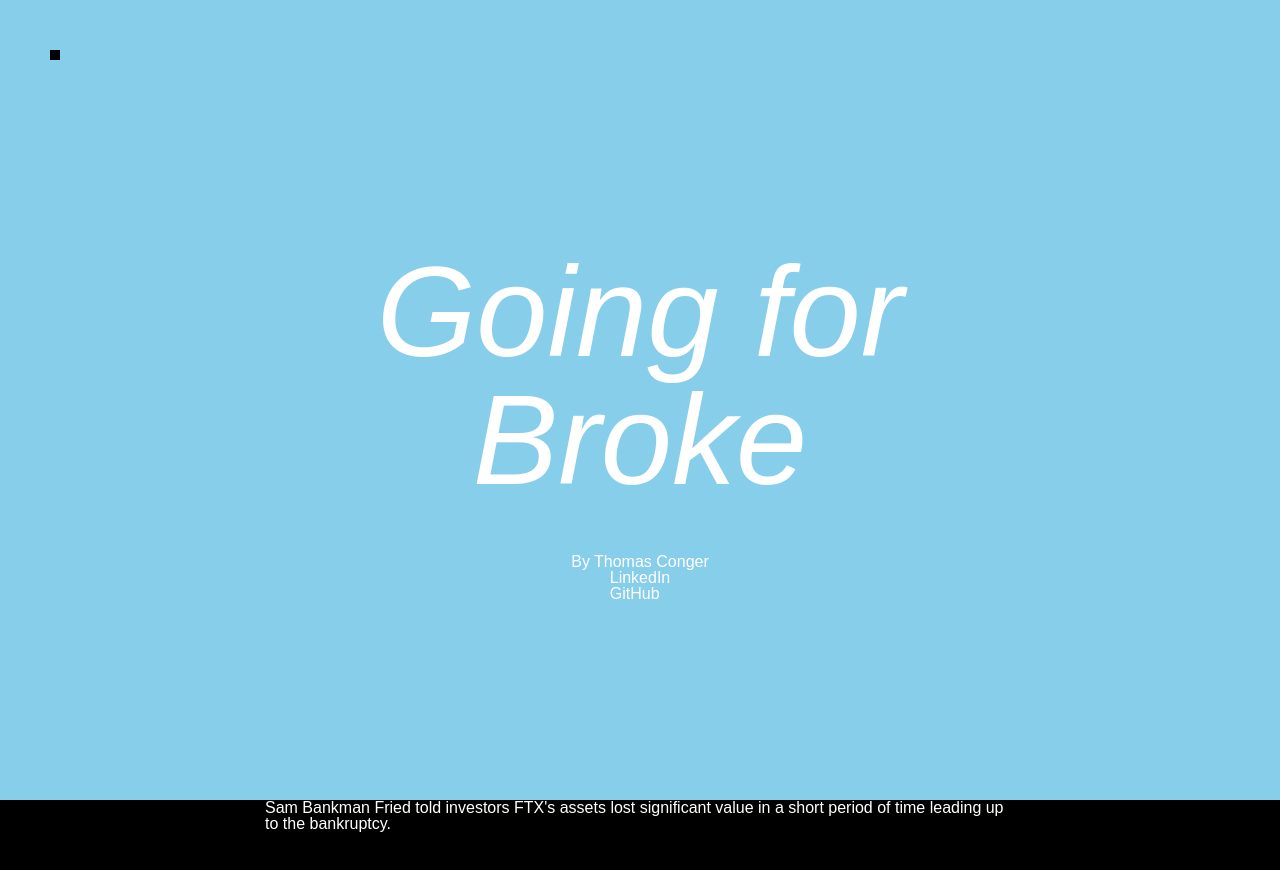
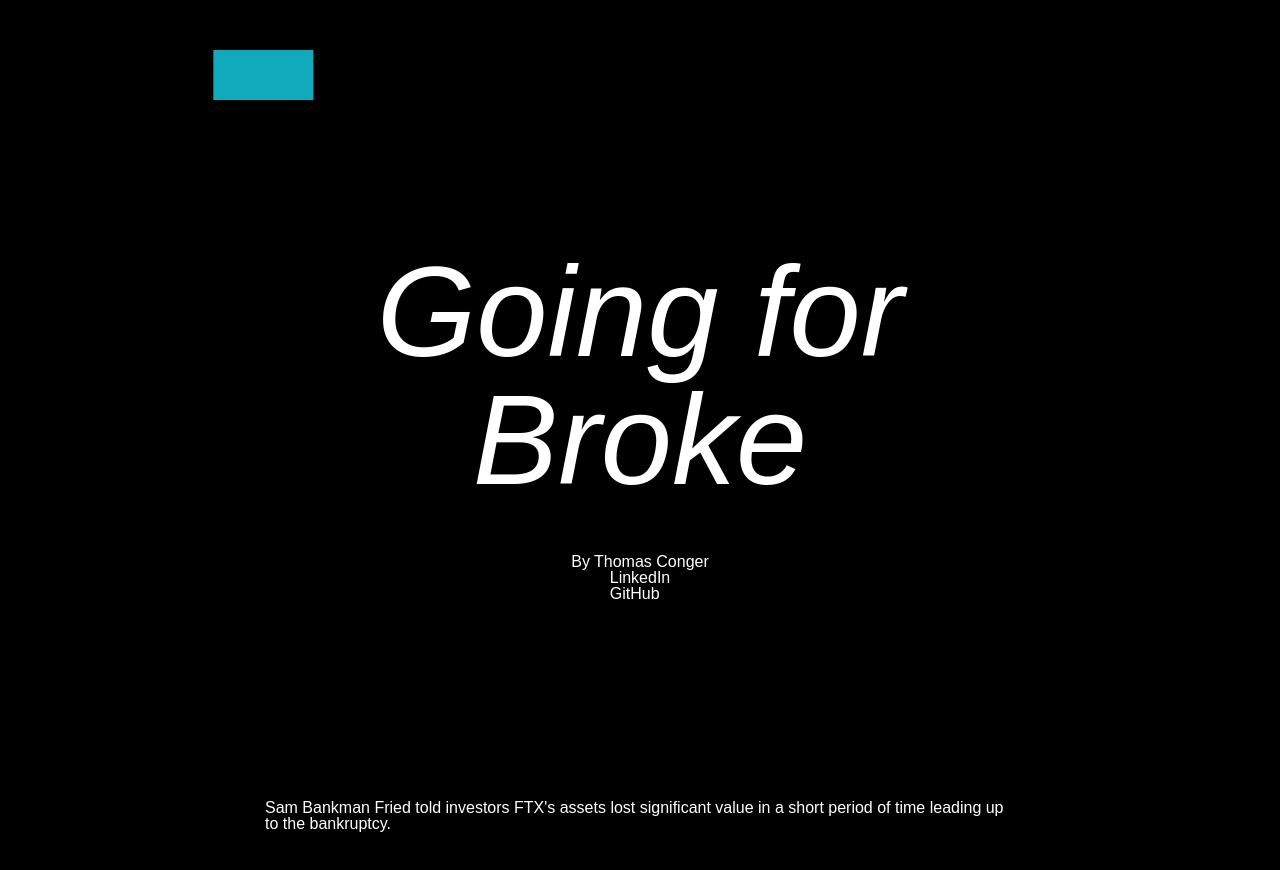
Before and after one commit to thomasconger/ftx_data_viz, a website with bundled scripts: page index.html in a window 1280 px wide. Shown: the top 870 px of the page. Built offline with nearby package versions, Linux system fonts and the light colour scheme; a web font is replaced by a local one.

Commit message:
implemented basic animation for a single square

```diff
--- a/src/index.js
+++ b/src/index.js
@@ -4,7 +4,7 @@
 
 const heroCanvas = document.getElementById("hero-canvas")
 
-      // Set canvas width
+      // Set canvas width dynamically and on resize
 
 function resizeHero () {
   heroCanvas.width = window.innerWidth
@@ -15,11 +15,20 @@
 
 window.addEventListener("resize", resizeHero)
 
+    // animate blocks
 
 
 
-const ctx = heroCanvas.getContext('2d')
 
-ctx.fillRect(50,50,10,10)
+function animate() {
+  const ctx = heroCanvas.getContext('2d')
+  ctx.clearRect(0,0,heroCanvas.width,heroCanvas.height)
+  let time = new Date()
+  ctx.fillStyle = '#11A9BC'
+  ctx.fillRect(window.innerWidth * (time.getSeconds() / 60), 50, 100, 50)
+
+}
+
+setInterval(animate, 10)
 
 // Data Viz
--- a/src/index.scss
+++ b/src/index.scss
@@ -75,7 +75,7 @@
 
 #hero-canvas {
   position: absolute;
-  background-color: skyblue;
+  background-color: black;
   z-index: -100;
 }
 
```
Also changed, not shown: dist/main.css, dist/main.js.
